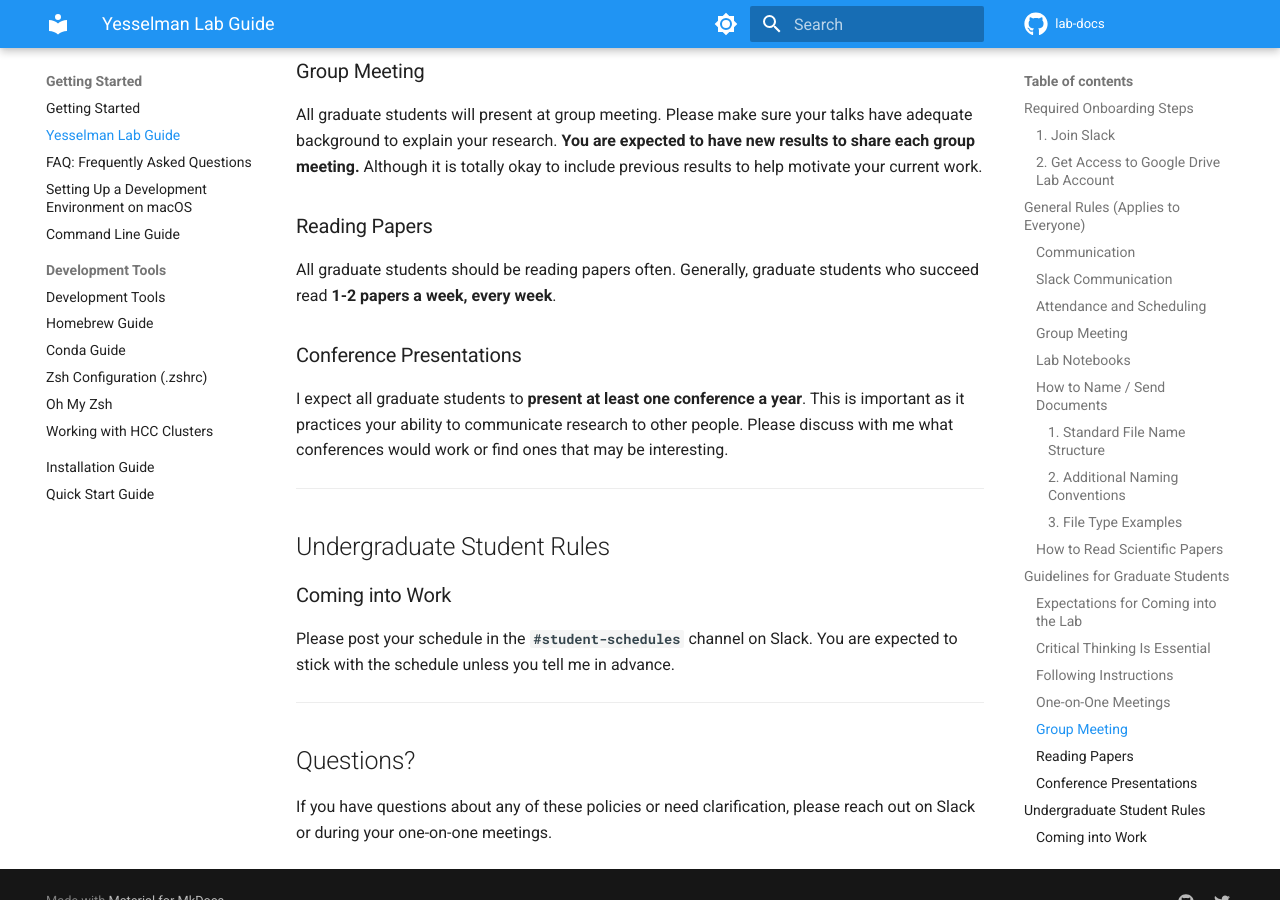
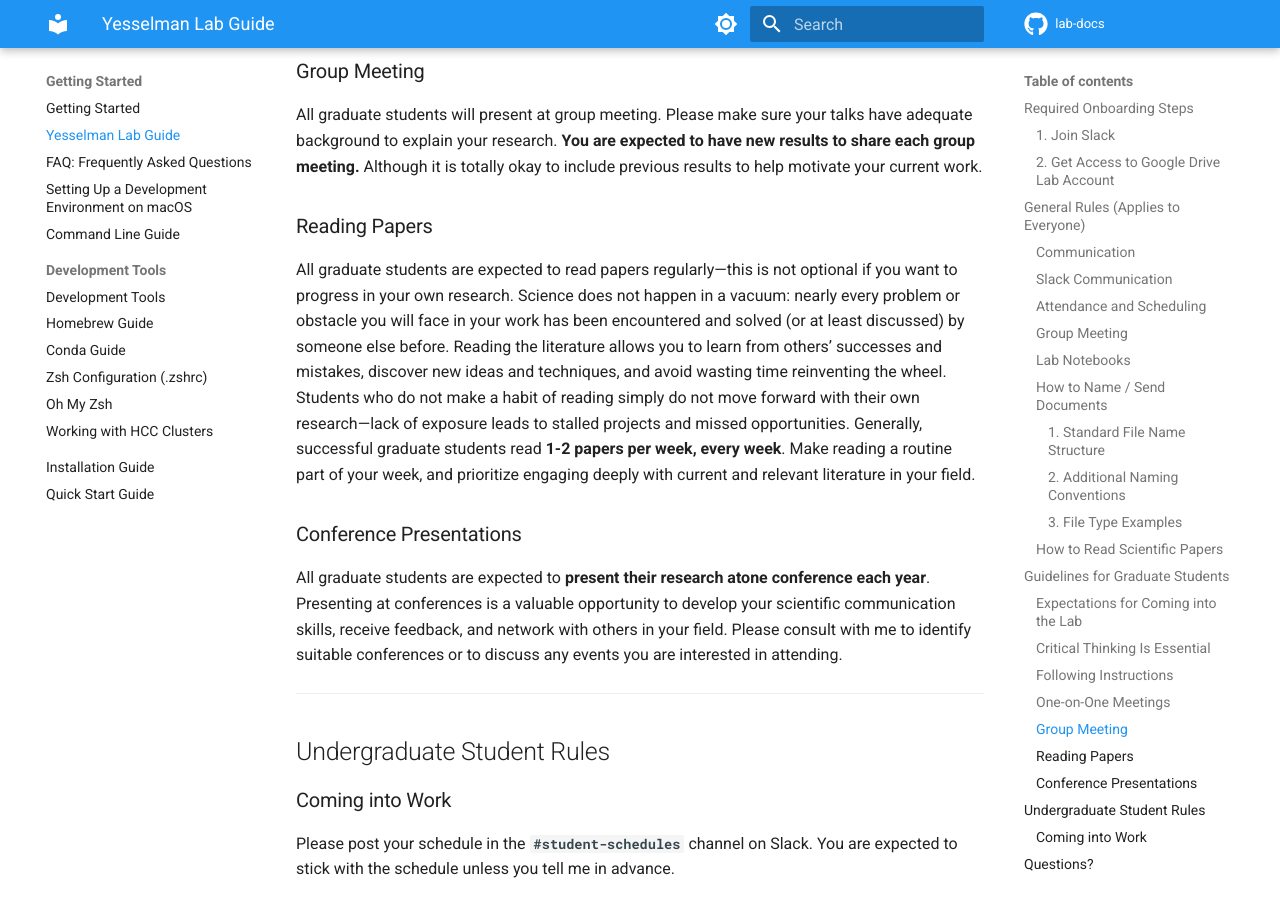
Before and after one commit to YesselmanLab/lab-docs, an MkDocs documentation site: the page built from docs/getting-started/guide.md, in a window 1280 px wide and 900 px high, scrolled down 6375 px. Built offline with MkDocs 1.6.1 and Material for MkDocs 9.7.7, drawn with Linux system fonts in a browser that asks for light colours; comment, search, counter and statistics services are not loaded; the version menu is left out.

Commit message:
updated guide

```diff
--- a/docs/getting-started/guide.md
+++ b/docs/getting-started/guide.md
@@ -156,11 +156,11 @@ All graduate students will present at group meeting. Please make sure your talks
 
 ### Reading Papers
 
-All graduate students should be reading papers often. Generally, graduate students who succeed read **1-2 papers a week, every week**.
+All graduate students are expected to read papers regularly—this is not optional if you want to progress in your own research. Science does not happen in a vacuum: nearly every problem or obstacle you will face in your work has been encountered and solved (or at least discussed) by someone else before. Reading the literature allows you to learn from others’ successes and mistakes, discover new ideas and techniques, and avoid wasting time reinventing the wheel. Students who do not make a habit of reading simply do not move forward with their own research—lack of exposure leads to stalled projects and missed opportunities. Generally, successful graduate students read **1-2 papers per week, every week**. Make reading a routine part of your week, and prioritize engaging deeply with current and relevant literature in your field.
 
 ### Conference Presentations
 
-I expect all graduate students to **present at least one conference a year**. This is important as it practices your ability to communicate research to other people. Please discuss with me what conferences would work or find ones that may be interesting.
+All graduate students are expected to **present their research atone conference each year**. Presenting at conferences is a valuable opportunity to develop your scientific communication skills, receive feedback, and network with others in your field. Please consult with me to identify suitable conferences or to discuss any events you are interested in attending.
 
 ---
 
```
